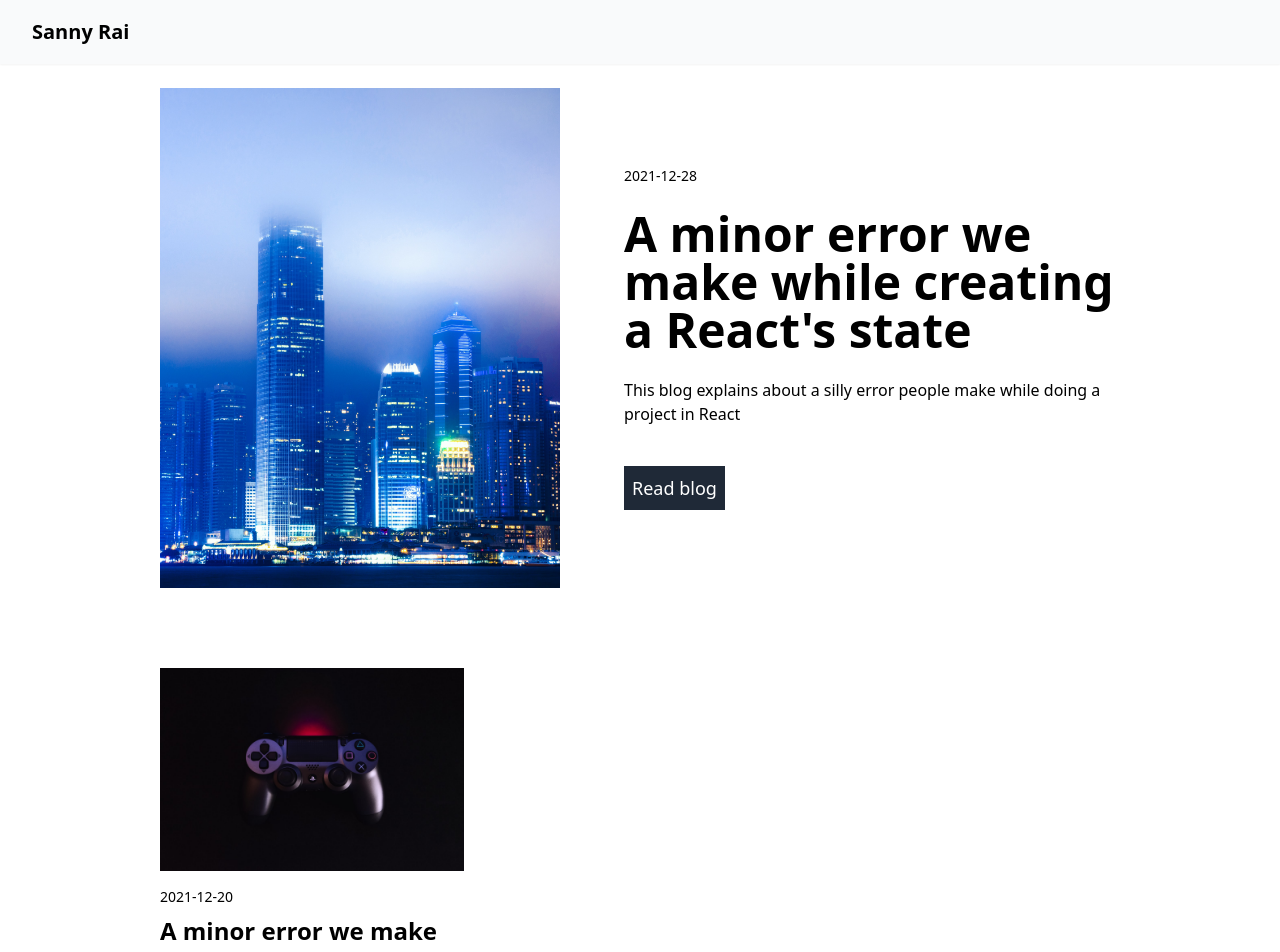
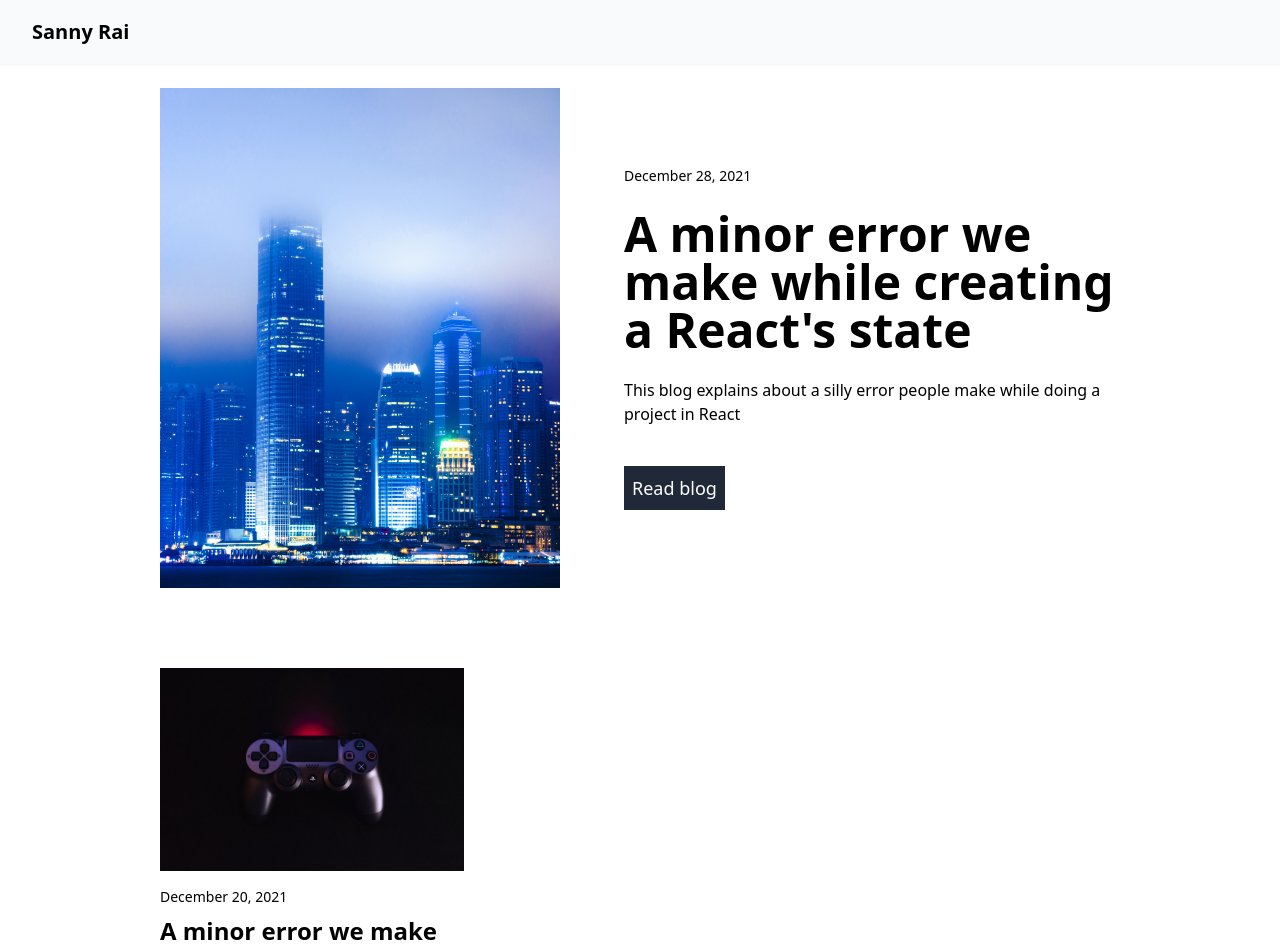
Before and after one commit to iamsannyrai/personal-site, a Next.js app: page / in a window 1280 px wide. Shown: the top 952 px of the page. Built offline with nearby package versions, Linux system fonts and the light colour scheme.

Commit message:
creates date component to display well formatted date

```diff
--- /dev/null
+++ b/components/date.tsx
@@ -0,0 +1,6 @@
+import { parseISO, format } from 'date-fns'
+
+export default function Date(dateString: string) {
+    const date = parseISO(dateString)
+    return <time dateTime={dateString}>{format(date, 'LLLL d, yyyy')}</time>
+}
--- a/components/latest_post.tsx
+++ b/components/latest_post.tsx
@@ -1,13 +1,14 @@
 import Link from 'next/link'
+import Date from './date'
 
-export function LatestPost({ latestPost }) {
+export function LatestPost(obj: { latestPost: any }) {
     return <div className="md:flex md:space-x-16  my-4 md:mt-6 md:mb-20">
-        <img src={latestPost.thumbnail} alt="" width="400" />
+        <img src={obj.latestPost.thumbnail} alt="" width="400" />
         <div className="mt-4 md:my-auto">
-            <div className="text-sm">{latestPost.date}</div>
+            <div className="text-sm">{Date(obj.latestPost.date)}</div>
             <Link href="/">
-                <a><h1 className="text-5xl font-bold my-6 hover:underline">{latestPost.title}</h1></a></Link>
-            <p>{latestPost.description} </p>
+                <a><h1 className="text-5xl font-bold my-6 hover:underline">{obj.latestPost.title}</h1></a></Link>
+            <p>{obj.latestPost.description} </p>
             <Link href="/"><button className="mt-10 bg-gray-800 p-2 text-lg text-white hover:bg-black">Read blog</button></Link>
         </div>
     </div>
--- a/components/post_card.tsx
+++ b/components/post_card.tsx
@@ -1,9 +1,10 @@
 import Link from 'next/link'
+import Date from './date'
 
 export function PostCard({ post }) {
     return <div>
         <img src="./testThumbnail.jpeg" alt="" />
-        <div className="mt-4 mb-2 text-sm">{post.date}</div>
+        <div className="mt-4 mb-2 text-sm">{Date(post.date)}</div>
         <Link href="/post"><a><h1 className="mb-2 text-2xl font-bold hover:underline">{post.title}</h1></a></Link>
         <p>{post.description}</p>
     </div>
--- a/package.json
+++ b/package.json
@@ -9,6 +9,7 @@
     "lint": "next lint"
   },
   "dependencies": {
+    "date-fns": "^2.22.1",
     "gray-matter": "^4.0.3",
     "next": "11.0.1",
     "react": "17.0.2",
@@ -21,6 +22,6 @@
     "eslint-config-next": "11.0.1",
     "postcss": "^8.3.5",
     "tailwindcss": "^2.2.4",
-    "typescript": "4.3.5"
+    "typescript": "^4.3.5"
   }
 }
--- a/pages/index.tsx
+++ b/pages/index.tsx
@@ -3,7 +3,7 @@ import { AllPosts } from "../components/all_posts"
 import { LatestPost } from "../components/latest_post"
 import { Navbar } from "../components/nav_bar"
 
-export default function Home({ latestPost, allPosts }) {
+export default function Home(obj: { latestPost: any, allPosts: any }) {
   return (
     <div>
       {/* Navbar */}
@@ -11,9 +11,9 @@ export default function Home({ latestPost, allPosts }) {
       {/* Body Section */}
       <div className="mx-4 md:px-8 md:mx-auto md:max-w-5xl">
         {/* Latest Post Section */}
-        <LatestPost latestPost={latestPost} />
+        <LatestPost latestPost={obj.latestPost} />
         {/* All Posts Section */}
-        <AllPosts allPosts={allPosts} />
+        <AllPosts allPosts={obj.allPosts} />
       </div>
     </div>
   )
```
Also changed, not shown: 1 other file (tests, documents, lock files or other folders).
